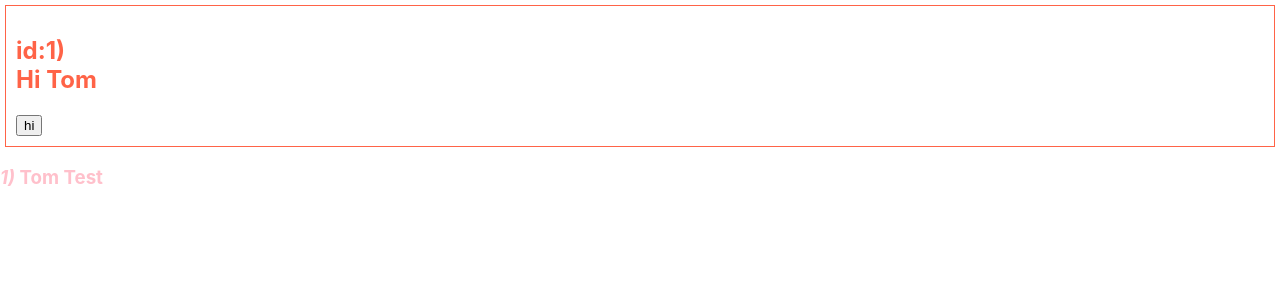
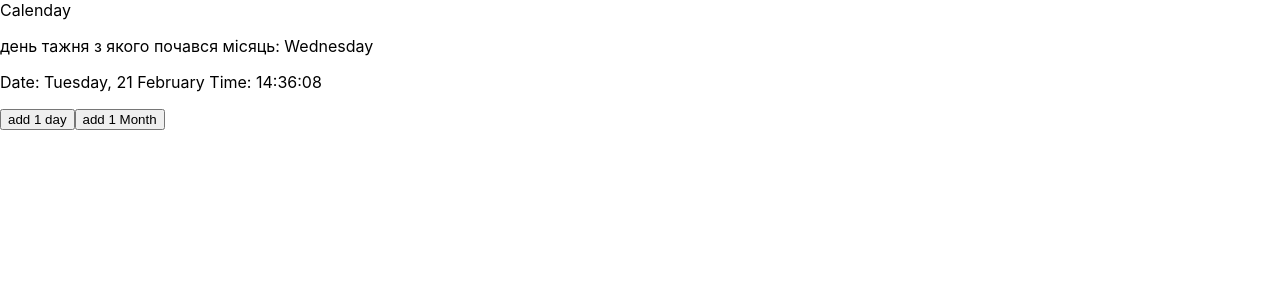
Before and after one commit to Solomii/fs-create-app, a React (Create React App) app: page / in a window 1280 px wide. Shown: the top 300 px of the page. Built offline with nearby package versions, Linux system fonts and the light colour scheme.

Commit message:
Add component Calendar, PropType to components"

```diff
--- a/package.json
+++ b/package.json
@@ -7,6 +7,7 @@
     "@testing-library/react": "^13.4.0",
     "@testing-library/user-event": "^13.5.0",
     "classnames": "^2.3.2",
+    "date-fns": "^2.29.3",
     "react": "^18.2.0",
     "react-dom": "^18.2.0",
     "react-scripts": "5.0.1",
--- a/src/App.js
+++ b/src/App.js
@@ -1,33 +1,47 @@
 import React from "react";
 import "./App.css";
+import Calendar from "./components/Calendar";
+// import HeandingH1 from "./components/HeadingH1";
 // import SignInFrom from "./components/forms/SingInForm";
 // import CiaolSection from "./components/CiaoSection/index";
 // import StopWatch from './components/StopWatch';
 // import UserSection from './components/UserSection';
 // import FormClass from './components/forms2/FormClass/index';
-import Ciao from "./components/Ciao";
-import UserCard from "./components/UserSection/UserCard";
+// import Ciao from "./components/Ciao";
+// import UserCard from "./components/UserSection/UserCard";
+// import UserList from './components/UserSection/UserList/index';
 
 const App = (props) => {
-    const user = {
-        id: 1,
-        firstName: "Tom",
-        lastName: "Test",
-        isSelected:false
-    };
+    // const users = [
+    //     {
+    //         id: 1,
+    //         firstName: "Tom",
+    //         lastName: "Test",
+    //         isSelected: false,
+    //     },
+    //     {
+    //         id: 2,
+    //         firstName: "Mary",
+    //         lastName: "Rot",
+    //         isSelected: false,
+    //     },
+    // ];
     return (
         <>
+          {/* <HeandingH1 /> */}
             {/* <CiaolSection /> */}
             {/* <StopWatch/> */}
             {/* <UserSection/>  */}
             {/* <SignInFrom/> */}
             {/* <FormClass/> */}
-            <Ciao
+            {/* <Ciao
                 classStyle={"ciao__welcome"}
                 name={user.firstName}
                 id={user.id}
-            />
-            <UserCard user={user}/>
+            /> */}
+            {/* <UserCard user={user}/> */}
+            {/* <UserList users={users}/> */}
+            <Calendar/>
         </>
     );
 };
--- /dev/null
+++ b/src/components/Calendar/index.js
@@ -0,0 +1,39 @@
+import PropTypes from "prop-types";
+import React, { Component } from "react";
+import { format,add,startOfMonth } from "date-fns";
+
+class Calendar extends Component {
+    constructor(props) {
+        super(props);
+        this.state = {
+            date: new Date(),
+        };
+    }
+    addDay = ()=>{
+      const {date}= this.state;
+      this.setState({date: add(date,{days: 1})})
+    }
+    addMonth = ()=>{
+      const {date}= this.state;
+      this.setState({date: add(date,{months: 1})})
+    }
+
+    render() {
+        const { date } = this.state;
+        return (
+            <div>
+               Calenday
+
+               <p>  день тажня з якого почався місяць: {format(startOfMonth(date), "EEEE" )}
+               </p>
+                <p>
+                    {format(date, "'Date:' EEEE, dd LLLL 'Time:' HH:mm:ss")}
+                </p>
+                <button onClick={this.addDay}>add 1 day</button>
+                <button onClick={this.addMonth}>add 1 Month</button>
+            </div>
+        );
+    }
+}
+
+export default Calendar;
--- a/src/components/CiaoList/index.js
+++ b/src/components/CiaoList/index.js
@@ -1,5 +1,7 @@
 import React from "react";
+import PropTypes from "prop-types";
 import Ciao from "../Ciao";
+import {userShape} from "../UserSection/UserCard";
 
 const CiaoList = (props) => {
     const mapUsers = (user) => {
@@ -17,4 +19,8 @@ const CiaoList = (props) => {
     return <>{users.map(mapUsers)}</>;
 };
 
+CiaoList.propTypes ={
+    users: PropTypes.arrayOf(userShape).isRequired
+  }
+
 export default CiaoList;
--- a/src/components/StopWatch/index.js
+++ b/src/components/StopWatch/index.js
@@ -57,7 +57,6 @@ class StopWatch extends Component {
                 <button className={styles.btn}  onClick={this.stop}>stop</button>
                 <button className={styles.btn}  onClick={this.resume}>resume</button>
                 </div>
-
             </article>
         );
     }
--- a/src/components/UserSection/SelectedUsers/index.js
+++ b/src/components/UserSection/SelectedUsers/index.js
@@ -1,4 +1,6 @@
 import React from "react";
+import PropTypes from "prop-types";
+import  {userShape} from "../UserCard";
 
 const SelectedUsers = (props) => {
   const { users } = props;
@@ -7,4 +9,8 @@ const SelectedUsers = (props) => {
   return <ul>{selectedUsers.map(mapUsers)}</ul>;
 };
 
+SelectedUsers.propTypes ={
+  users: PropTypes.arrayOf(userShape).isRequired
+}
+
 export default SelectedUsers;
--- a/src/components/UserSection/UserCard/index.js
+++ b/src/components/UserSection/UserCard/index.js
@@ -35,7 +35,7 @@ UserCard.defaultProps = {
     userSelector:()=>{}
 };
 
-const userShape = PropTypes.shape({
+export const userShape = PropTypes.shape({
     id: PropTypes.number.isRequired,
     firstName: PropTypes.string.isRequired,
     lastName: PropTypes.string.isRequired,
```
Also changed, not shown: src/components/HeadingH1/index.js (+13 -2 lines), src/components/UserSection/UserList/index.js (+12 -2 lines), 1 other file (tests, documents, lock files or other folders).
